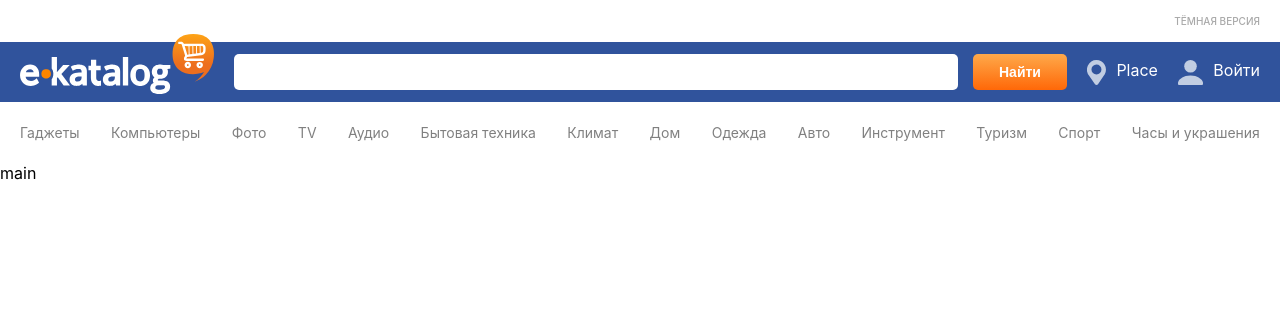
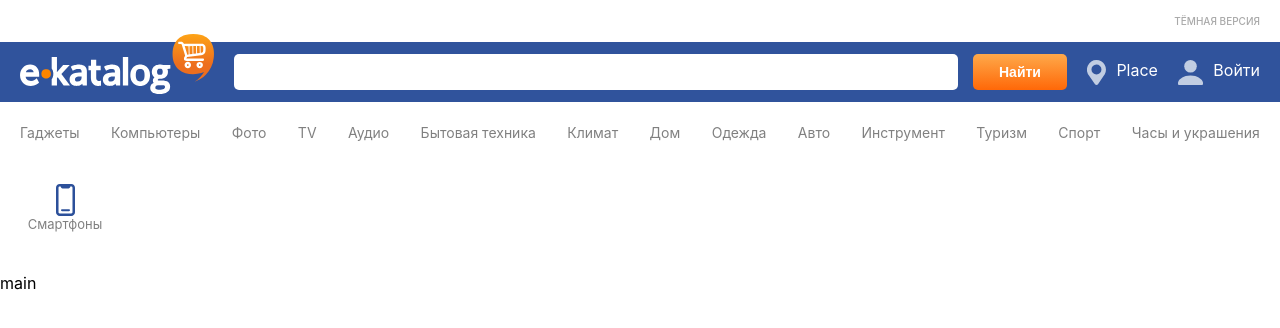
Before and after one commit to aleksaksan/like-ekatalog, a React (Create React App) app: page / in a window 1280 px wide. Shown: the top 328 px of the page. Built offline with nearby package versions, Linux system fonts and the light colour scheme.

Commit message:
added subcategory row fixes needed

```diff
--- a/public/index.html
+++ b/public/index.html
@@ -2,11 +2,11 @@
 <html lang="en">
   <head>
     <meta charset="utf-8" />
-    <link rel="icon" href="%PUBLIC_URL%/favicon.ico" />
+    <link rel="icon" href="logoMini.svg" />
     <meta name="viewport" content="width=device-width, initial-scale=1" />
     <meta
       name="description"
-      content="Web site created using create-react-app"
+      content="Web site created using create-react-app for portfolio"
     />
     <title>Like ekatalog</title>
   </head>
--- a/src/components/Header/CategoriesContainer/CategoriesArr.ts
+++ b/src/components/Header/CategoriesContainer/CategoriesArr.ts
@@ -21,21 +21,21 @@ import { SvgWhatches } from "../../Svg/SvgFuncs/SvgSubmenu/SvgWhatches";
 import { SvgWShoes } from "../../Svg/SvgFuncs/SvgSubmenu/SvgWShoes";
 import { SvgWWatch } from "../../Svg/SvgFuncs/SvgSubmenu/SvgWWatch";
 
-export type subCategory = {
+export type SubCategory = {
   id: number,
   icon: JSX.Element,
   name: SubCategoryEnum,
 }
 
-export type category = {
+export type Category = {
   id: number,
   name: CategoriesEnum,
-  subCategories: subCategory[],
+  subCategories: SubCategory[],
 }
 
-export const categoriesArr: category[] = [
+export const categoriesArr: Category[] = [
   {
-    id: 1,
+    id: 0,
     name: CategoriesEnum.Gadget,
     subCategories: [
       {
@@ -46,7 +46,7 @@ export const categoriesArr: category[] = [
     ]
   },
   {
-    id: 2,
+    id: 1,
     name: CategoriesEnum.Computer,
     subCategories: [
       {
@@ -57,32 +57,32 @@ export const categoriesArr: category[] = [
     ]
   },
   {
-    id: 3,
+    id: 2,
     name: CategoriesEnum.Photo,
     subCategories: []
   },
   {
-    id: 4,
+    id: 3,
     name: CategoriesEnum.TV,
     subCategories: []
   },
   {
-    id: 5,
+    id: 4,
     name: CategoriesEnum.Audio,
     subCategories: []
   },
   {
-    id: 6,
+    id: 5,
     name: CategoriesEnum.Appliances,
     subCategories: []
   },
   {
-    id: 7,
+    id: 6,
     name: CategoriesEnum.Climat,
     subCategories: []
   },
   {
-    id: 8,
+    id: 7,
     name: CategoriesEnum.House,
     subCategories: [
       {
@@ -118,7 +118,7 @@ export const categoriesArr: category[] = [
     ]
   },
   {
-    id: 9,
+    id: 8,
     name: CategoriesEnum.Dresses,
     subCategories: [
       {
@@ -174,7 +174,7 @@ export const categoriesArr: category[] = [
     ]
   },
   {
-    id: 10,
+    id: 9,
     name: CategoriesEnum.Auto,
     subCategories: [
       {
@@ -190,22 +190,22 @@ export const categoriesArr: category[] = [
     ]
   },
   {
-    id: 11,
+    id: 10,
     name: CategoriesEnum.Tool,
     subCategories: []
   },
   {
-    id: 12,
+    id: 11,
     name: CategoriesEnum.Tourism,
     subCategories: []
   },
   {
-    id: 13,
+    id: 12,
     name: CategoriesEnum.Sport,
     subCategories: []
   },
   {
-    id: 14,
+    id: 13,
     name: CategoriesEnum.Whatches,
     subCategories: []
   },
--- a/src/components/Header/CategoriesContainer/CategoriesContainer.scss
+++ b/src/components/Header/CategoriesContainer/CategoriesContainer.scss
@@ -1,34 +1,31 @@
 .categories-container {
   display: flex;
-  align-items: center;
   justify-content: space-between;
   flex-wrap: nowrap;
   cursor: pointer;
   font-size: 14px;
   color: grey;
-  padding: 22px 0;
+  overflow: hidden;
   min-width: 926px;
 
   .category-item {
     cursor: pointer;
     position: relative;
     white-space: nowrap;
+    padding: 22px 0;
+    list-style: none;
+  }
+
+  .category-item:hover {
+    border-bottom: 3px solid #ff8d02;
+    color: #ff8d02;
   }
 }
 
+.subcategories-container {
+  display: flex;
 
-.subcategory-item {
-  outline: 0;
-  font-size: 13px;
-  line-height: 1.2;
-  color: grey;
-  text-decoration: none;
-  position: relative;
-  flex-direction: column;
-  width: 130px;
-  height: 110px;
-  padding: 21px 15px 15px;
-  text-align: center;
-  vertical-align: top;
-  white-space: normal;
+  &>a {
+    text-decoration: none;
+  }
 }
--- a/src/components/Header/CategoriesContainer/CategoriesContainer.tsx
+++ b/src/components/Header/CategoriesContainer/CategoriesContainer.tsx
@@ -1,15 +1,27 @@
-import React from 'react'
+import React, { useState } from 'react'
 import { categoriesArr } from './CategoriesArr';
 import "./CategoriesContainer.scss";
+import { Subcategory } from './Subcategory/Subcategory';
 
 export const CategoriesContainer = () => {
+  const [isHovered, setIsHovered] = useState(true);
+  const [hoveredCategory, setHoveredCategory] = useState<number>(0);
+
   return (
-    <div className="categories-container m-width">
+    <>
+    <ul className="categories-container m-width" onMouseOver={()=>setIsHovered(true)}>
       {categoriesArr.map((category)=>(
-        <div className="category-item" key={category.id}>
+        <li className="category-item" key={category.id} onMouseOver={()=>setHoveredCategory(category.id)}>
           {category.name}
-        </div>))}
-
-    </div>
+        </li>
+      ))}
+    </ul>
+      {isHovered &&
+        <div className="subcategories-container">
+          {categoriesArr[hoveredCategory].subCategories.map((item)=>
+            <Subcategory key={item.id} id={item.id} icon={item.icon} name={item.name}/> )
+          }
+        </div> }
+    </>
   )
 };
--- /dev/null
+++ b/src/components/Header/CategoriesContainer/Subcategory/Subcategory.scss
@@ -0,0 +1,19 @@
+@import '../../../../styles/colors.scss';
+
+.subcategory-item {
+  display: flex;
+  align-items: center;
+  flex-direction: column;
+  outline: 0;
+  font-size: 13px;
+  color: grey;
+  width: 130px;
+  height: 110px;
+  padding: 21px 15px 15px;
+
+  &>svg {
+    max-width: 24px;
+    max-height: 32px;
+    fill: $common-blue;
+  }
+}
--- a/src/components/Header/CategoriesContainer/Subcategory/Subcategory.tsx
+++ b/src/components/Header/CategoriesContainer/Subcategory/Subcategory.tsx
@@ -1,19 +1,23 @@
-import React from 'react'
-import { Link } from 'react-router-dom'
+import React from 'react';
+import { Link } from 'react-router-dom';
+import './Subcategory.scss';
 
+export type SubcategoryProps = {
+  id: number,
+  icon: JSX.Element,
+  name: string,
+}
 
-// {
-//         id: 1,
-//         icon: SvgPhone,
-//         name: SubCategoryEnum.smartphones,
-//       },
-
-export const Subcategory = () => {
+export const Subcategory = (props: SubcategoryProps) => {
   return (
     <Link
-      className="subcategory-item"
-      to={''}>
-
+      to={'item'}
+      key={props.id}
+      >
+      <div className="subcategory-item">
+        {props.icon}
+        {props.name}
+      </div>
     </Link>
   )
 }
```
Also changed, not shown: public/logoMini.svg (renamed from src/components/Svg/SvgFiles/logoMini.svg).
